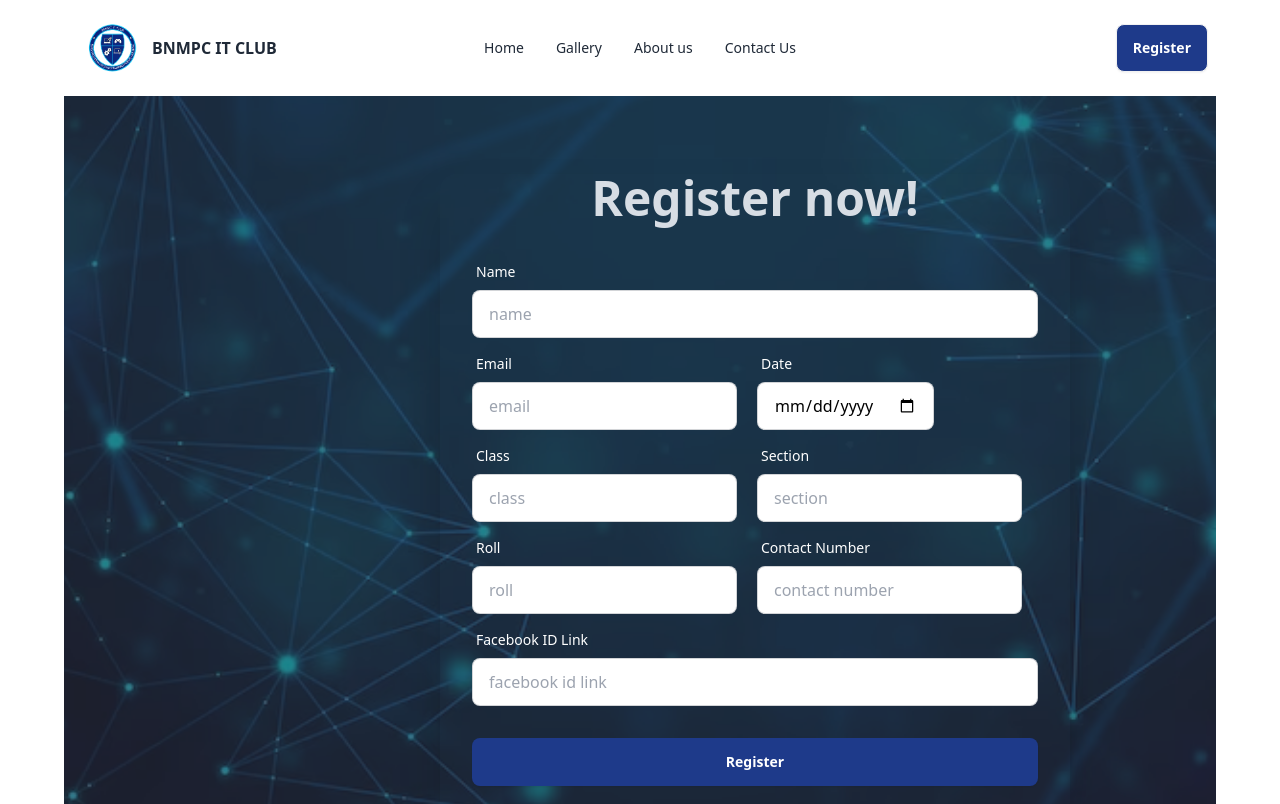
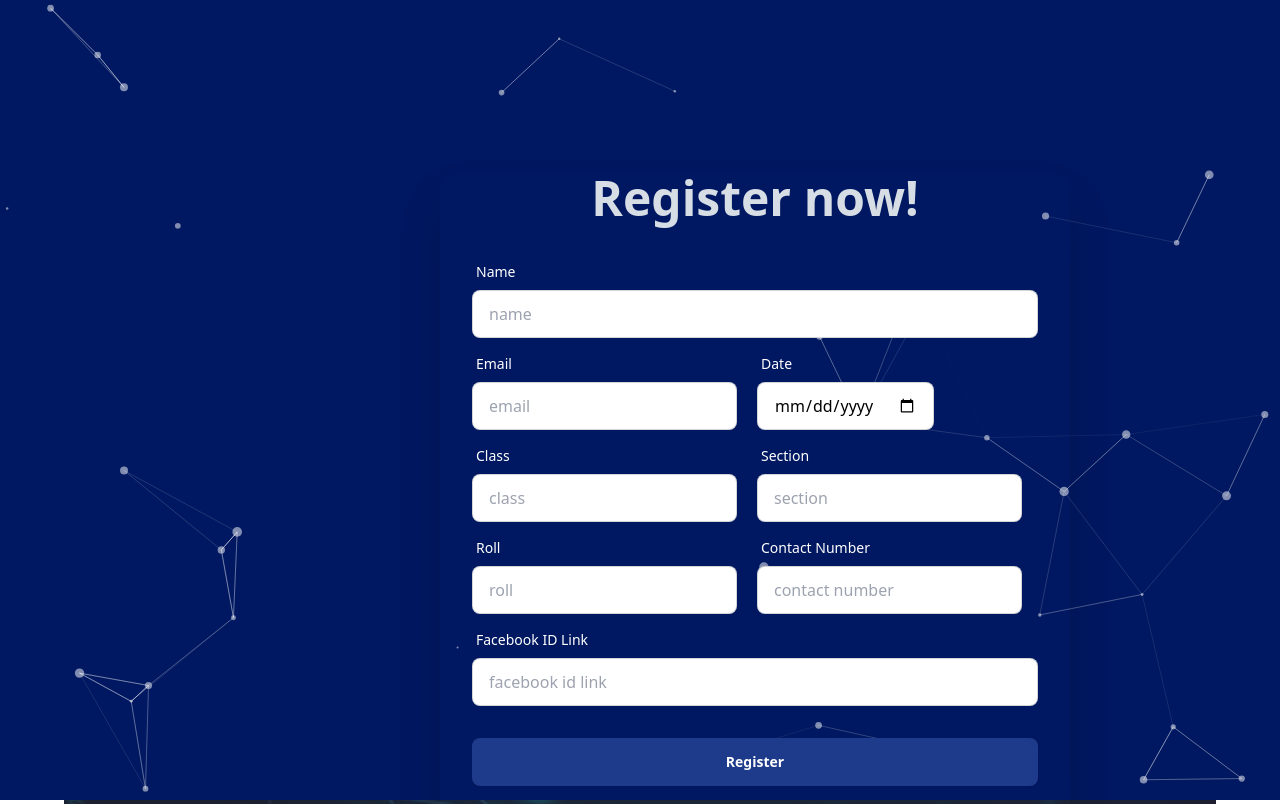
Before and after one commit to suraiyasultana826/bnmpc-it-club-client, a React (Vite) app: page /register in a window 1280 px wide. Shown: the top 804 px of the page. Built offline with nearby package versions, Linux system fonts and the light colour scheme.

Commit message:
added animation

```diff
--- a/package.json
+++ b/package.json
@@ -10,6 +10,8 @@
     "preview": "vite preview"
   },
   "dependencies": {
+    "@tsparticles/react": "^3.0.0",
+    "@tsparticles/slim": "^3.0.2",
     "firebase": "^10.7.1",
     "localforage": "^1.10.0",
     "match-sorter": "^6.3.1",
@@ -19,6 +21,7 @@
     "react-parallax": "^3.5.1",
     "react-router-dom": "^6.20.1",
     "react-tabs": "^6.0.2",
+    "react-tsparticles": "^2.12.2",
     "sort-by": "^1.2.0"
   },
   "devDependencies": {
--- /dev/null
+++ b/src/Pages/Register/ParticleComponent.jsx
@@ -0,0 +1,115 @@
+// ParticleComponent.js
+import { useEffect, useMemo, useState } from "react";
+import Particles, { initParticlesEngine } from "@tsparticles/react";
+// import { loadAll } from "@/tsparticles/all"; // if you are going to use `loadAll`, install the "@tsparticles/all" package too.
+// import { loadFull } from "tsparticles"; // if you are going to use `loadFull`, install the "tsparticles" package too.
+import { loadSlim } from "@tsparticles/slim"; // if you are going to use `loadSlim`, install the "@tsparticles/slim" package too.
+// import { loadBasic } from "@tsparticles/basic"; // if you are going to use `loadBasic`, install the "@tsparticles/basic" package too.
+
+const ParticleComponent = () => {
+    const [init, setInit] = useState(false);
+
+    // this should be run only once per application lifetime
+    useEffect(() => {
+      initParticlesEngine(async (engine) => {
+        // you can initiate the tsParticles instance (engine) here, adding custom shapes or presets
+        // this loads the tsparticles package bundle, it's the easiest method for getting everything ready
+        // starting from v2 you can add only the features you need reducing the bundle size
+        //await loadAll(engine);
+        //await loadFull(engine);
+        await loadSlim(engine);
+        //await loadBasic(engine);
+      }).then(() => {
+        setInit(true);
+      });
+    }, []);
+
+    const particlesLoaded = (container) => {
+      console.log(container);
+    };
+
+    const options = useMemo(
+      () => ({
+        background: {
+          color: {
+            value: "#001861",
+          },
+        },
+        fpsLimit: 120,
+        interactivity: {
+          events: {
+            onClick: {
+              enable: true,
+              mode: "push",
+            },
+            onHover: {
+              enable: true,
+              mode: "repulse",
+            },
+          },
+          modes: {
+            push: {
+              quantity: 4,
+            },
+            repulse: {
+              distance: 200,
+              duration: 0.4,
+            },
+          },
+        },
+        particles: {
+          color: {
+            value: "#ffffff",
+          },
+          links: {
+            color: "#ffffff",
+            distance: 150,
+            enable: true,
+            opacity: 0.5,
+            width: 1,
+          },
+          move: {
+            direction: "none",
+            enable: true,
+            outModes: {
+              default: "bounce",
+            },
+            random: false,
+            speed: 6,
+            straight: false,
+          },
+          number: {
+            density: {
+              enable: true,
+            },
+            value: 80,
+          },
+          opacity: {
+            value: 0.5,
+          },
+          shape: {
+            type: "circle",
+          },
+          size: {
+            value: { min: 1, max: 5 },
+          },
+        },
+        detectRetina: true,
+      }),
+      [],
+    );
+
+    if (init) {
+      return (
+        <Particles
+          id="tsparticles"
+          particlesLoaded={particlesLoaded}
+          options={options}
+        />
+      );
+    }
+
+    return <></>;
+};
+
+export default ParticleComponent;
--- a/src/Pages/Register/Register.jsx
+++ b/src/Pages/Register/Register.jsx
@@ -1,11 +1,12 @@
 import toast from 'react-hot-toast';
 import register from '../../../src/assets/register-cover.avif'
-import {  useLocation, useNavigation } from 'react-router-dom';
+// import {  useLocation, useNavigation } from 'react-router-dom';
+import ParticleComponent from './ParticleComponent';
 const Register = () => {
 
 
-    const location = useLocation();
-    const navigate = useNavigation();
+    // const location = useLocation();
+    // const navigate = useNavigation();
 
     const registerVolunteer = event => {
         event.preventDefault();
@@ -33,12 +34,13 @@
             console.log(data);
             if(data.insertedId){
                 toast.success('Volunteer Registration Successful!')
-                navigate(location?.state ? location.state : '/')
+                // navigate(location?.state ? location.state : '/')
             }
         })
     }
     return (
         <div>
+             <ParticleComponent />
             <div className="hero min-h-screen" style={{ backgroundImage: `url(${register})` }}>
                 <div className="hero-overlay bg-opacity-60"></div>
                 <div className="hero-content text-center text-neutral-content">
--- a/src/Sectors/Sectors.jsx
+++ b/src/Sectors/Sectors.jsx
@@ -1,6 +1,5 @@
 import { Tab, Tabs, TabList, TabPanel } from 'react-tabs';
 import 'react-tabs/style/react-tabs.css';
-import { Parallax } from 'react-parallax';
 import SectionTitle from '../Components/SectionTitle/SectionTitle';
 import ChooseUs from '../assets/chooseUs.jpg';
 import whyChooseUs from '../assets/whyChooseUs.jpg'
```
Also changed, not shown: 1 other file (tests, documents, lock files or other folders).
